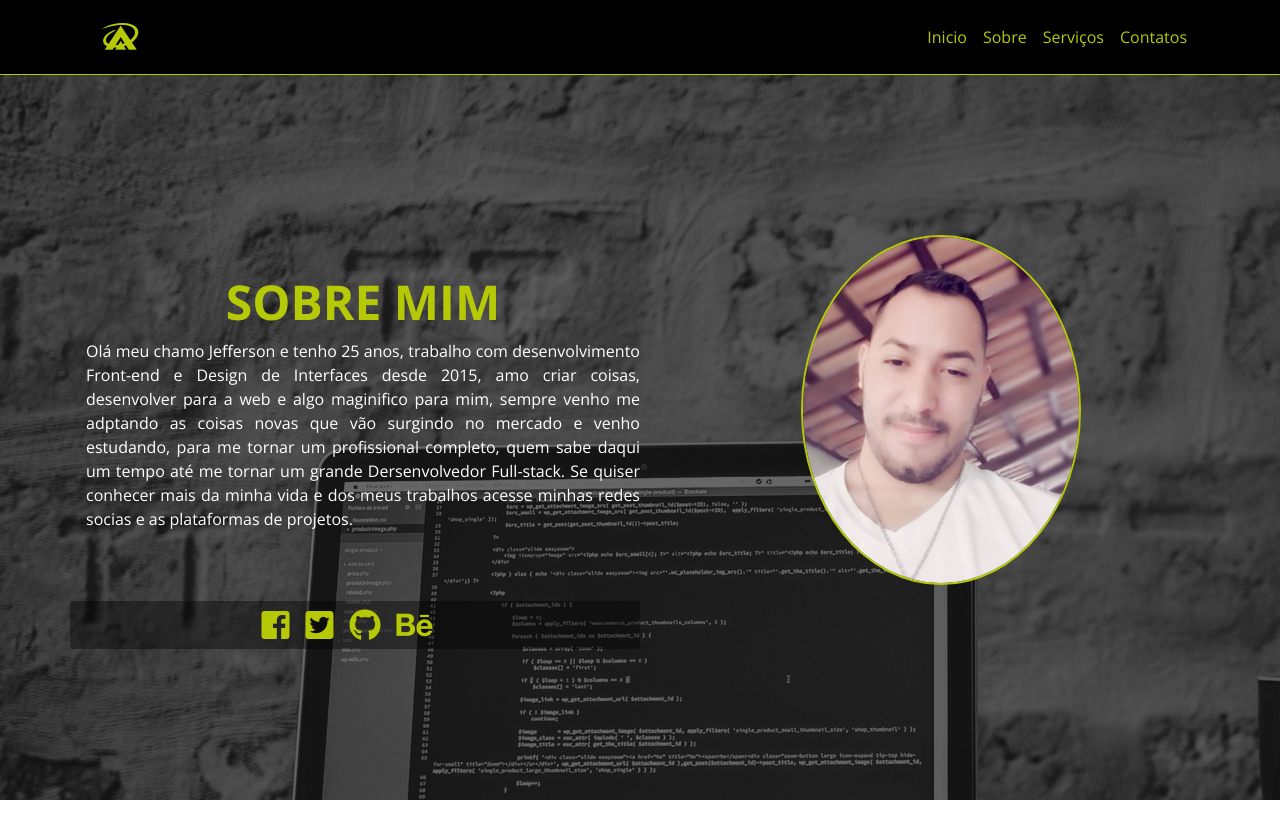
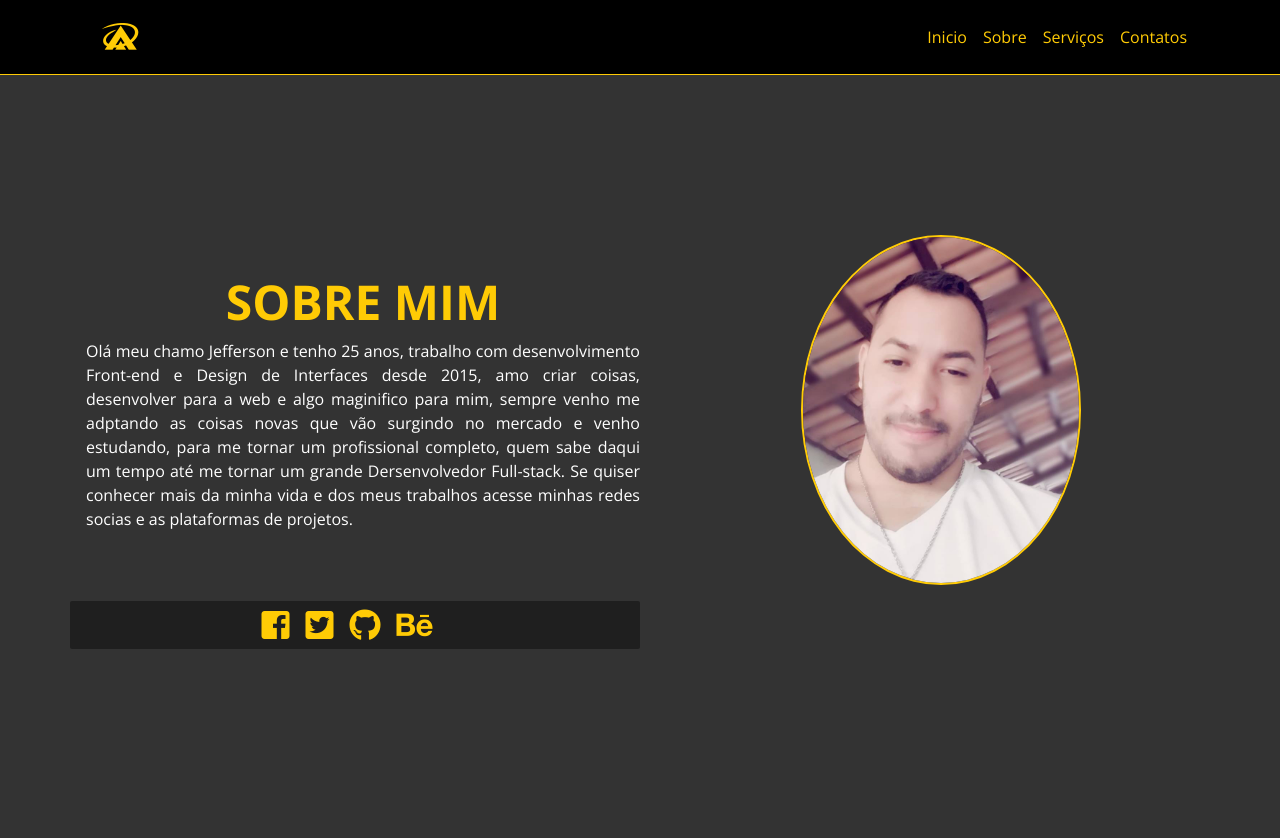
Before and after one commit to devprotestes/Projeto---Portfolio-Profissional, a website: page sobre.html in a window 1280 px wide. Before the commit the page ends 800 px from the top, so only its background shows below. Drawn offline with nearby package versions, Linux system fonts and the light colour scheme.

Commit message:
Mudancas nas cores do layout e correcao do codigo

```diff
--- a/scss/_variaveis.scss
+++ b/scss/_variaveis.scss
@@ -1,5 +1,7 @@
 // Variaveis colors
-$color-base: rgb(27, 144, 199);
 $color-white: #fff;
 $color-dark: #000;
-$color-template: rgb(181, 201, 6);
+$color-base: #36B1BF;
+$color-links: #4AD9D9;
+$color-template: #FFCB05;
+$background-color: #333;
--- a/scss/main.scss
+++ b/scss/main.scss
@@ -20,7 +20,5 @@ body {
   font-family: 'Open Sans', sans-serif;
   font-size: 100%;
   height: 100vh;
-  background-image: linear-gradient(rgba(0,0,0,0.6), rgba(0,0,0,0.6))
-  ,url('../imagens/imagem-fundo.jpeg');
   color: $color-white;
 }
--- a/scss/principal/_conteudo.scss
+++ b/scss/principal/_conteudo.scss
@@ -1,4 +1,11 @@
 @import '../variaveis';
+
+.main {
+  width: 100%;
+  height: 100vh;
+  background-image: linear-gradient(rgba(0,0,0,0.6), rgba(0,0,0,0.6))
+  ,url('../imagens/imagem-fundo.jpeg');
+}
 
 .conteudo {
   position: absolute;
--- a/scss/principal/_sociais.scss
+++ b/scss/principal/_sociais.scss
@@ -12,7 +12,7 @@
     color: $color-template;
 
     &:hover {
-      color: $color-base !important;
+      color: $color-links !important;
     }
   }
 }
--- a/scss/sobre/_sobremin.scss
+++ b/scss/sobre/_sobremin.scss
@@ -1,5 +1,8 @@
 .sobre {
-  margin-top: 10rem;
+  padding-top: 10rem;
+  width: 100%;
+  height: 100vh;
+  background: $background-color;
 
   &_container {
     text-align: center;
```
Also changed, not shown: index.html (+3 -0 lines), css/main.css, 1 other file.
